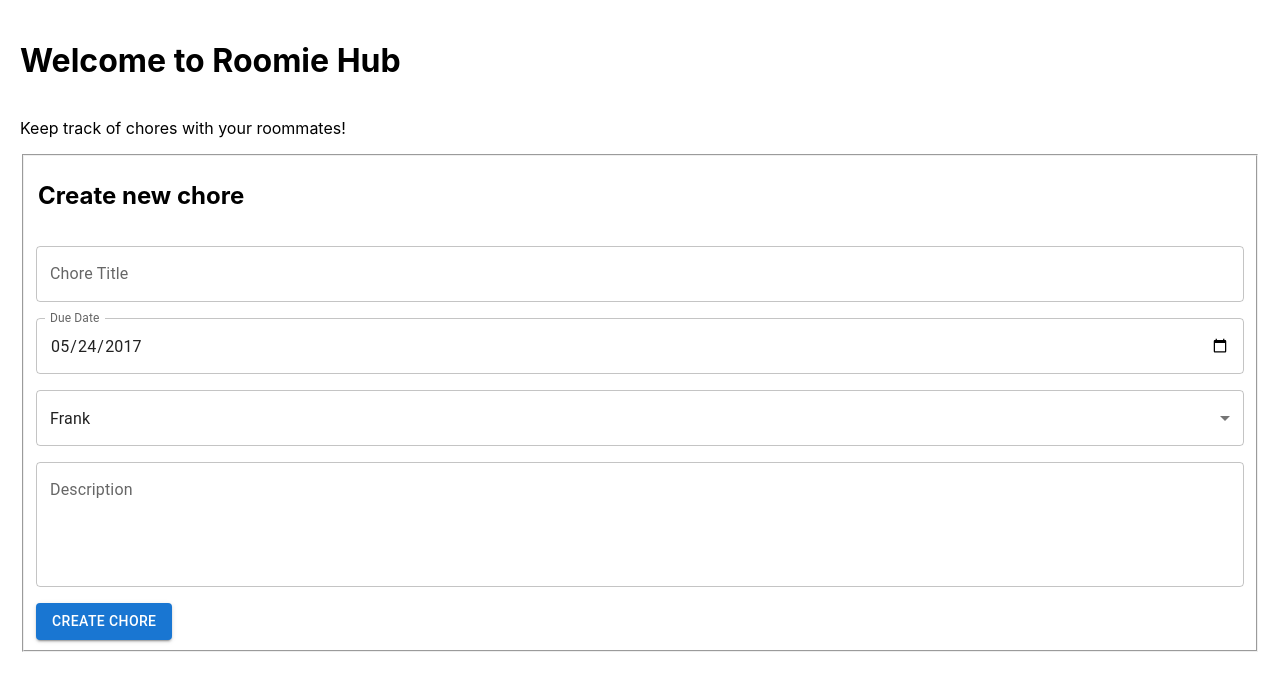
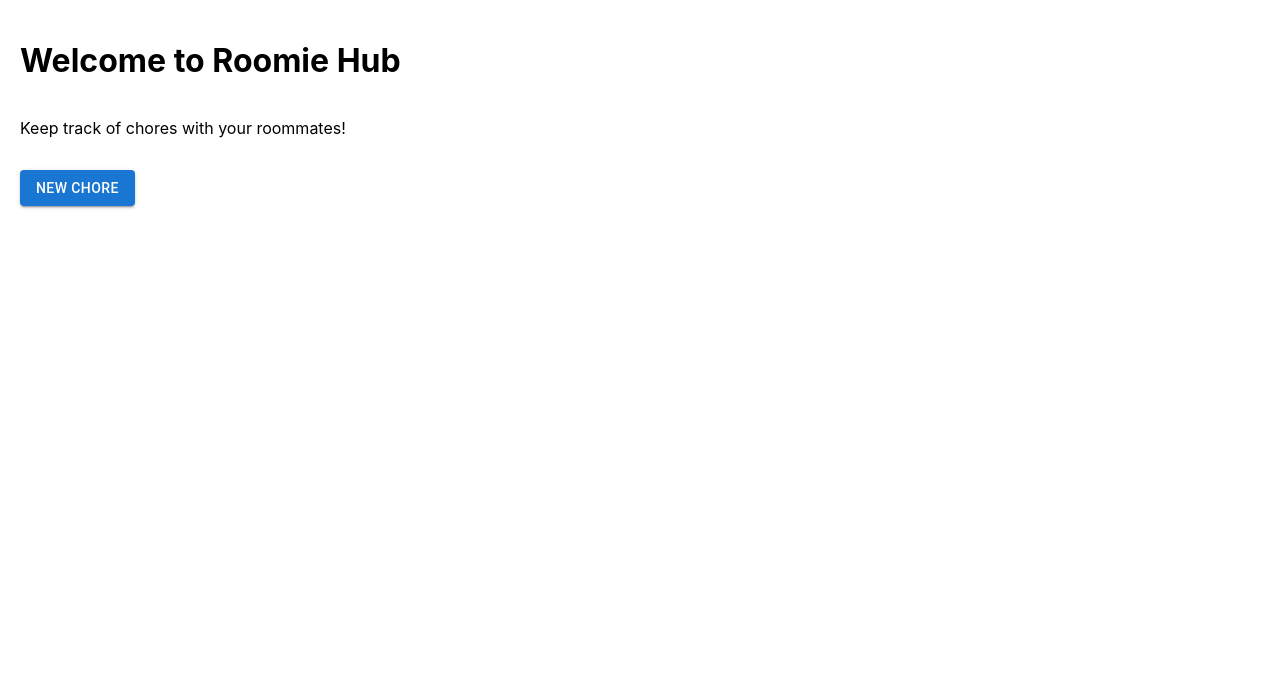
Before and after one commit to fraander/roomiehub, a React (Create React App) app in the folder roomie-hub/: page / in a window 1280 px wide. Shown: the top 690 px of the page. Built offline with nearby package versions, Linux system fonts and the light colour scheme.

Commit message:
added button, made modal need to be toggled. yet to make button to show do anything

```diff
--- a/roomie-hub/src/App.js
+++ b/roomie-hub/src/App.js
@@ -1,4 +1,5 @@
 import * as React from 'react';
+import { useState } from "react";
 import './App.css';
 
 import Button from '@mui/material/Button';
@@ -62,14 +63,33 @@ const NewChoreModal = () => {
 };
 
 function App() {
+  const [showNewChoreModal, setNewChoreModal] = useState(false);
+
+  const handleShowNewChoreModal = (e) => {
+    setNewChoreModal(e.target.checked);
+  };
+
+  const toggleableNewChoreModal = (e) => {
+    if (showNewChoreModal) {
+      return <NewChoreModal />;
+    }
+    return null;
+  }
+
   return (
     <div className="App">
       <header className="App-header">
         <h1>Welcome to Roomie Hub</h1>
         <p>Keep track of chores with your roommates!</p>
 
+        <p>
+          <Button
+            variant="contained"
+            // make this button show the modal something
+          >New Chore</Button>
+        </p>
 
-        <NewChoreModal />
+        <toggleableNewChoreModal/>
       </header>
     </div>
   );
```
